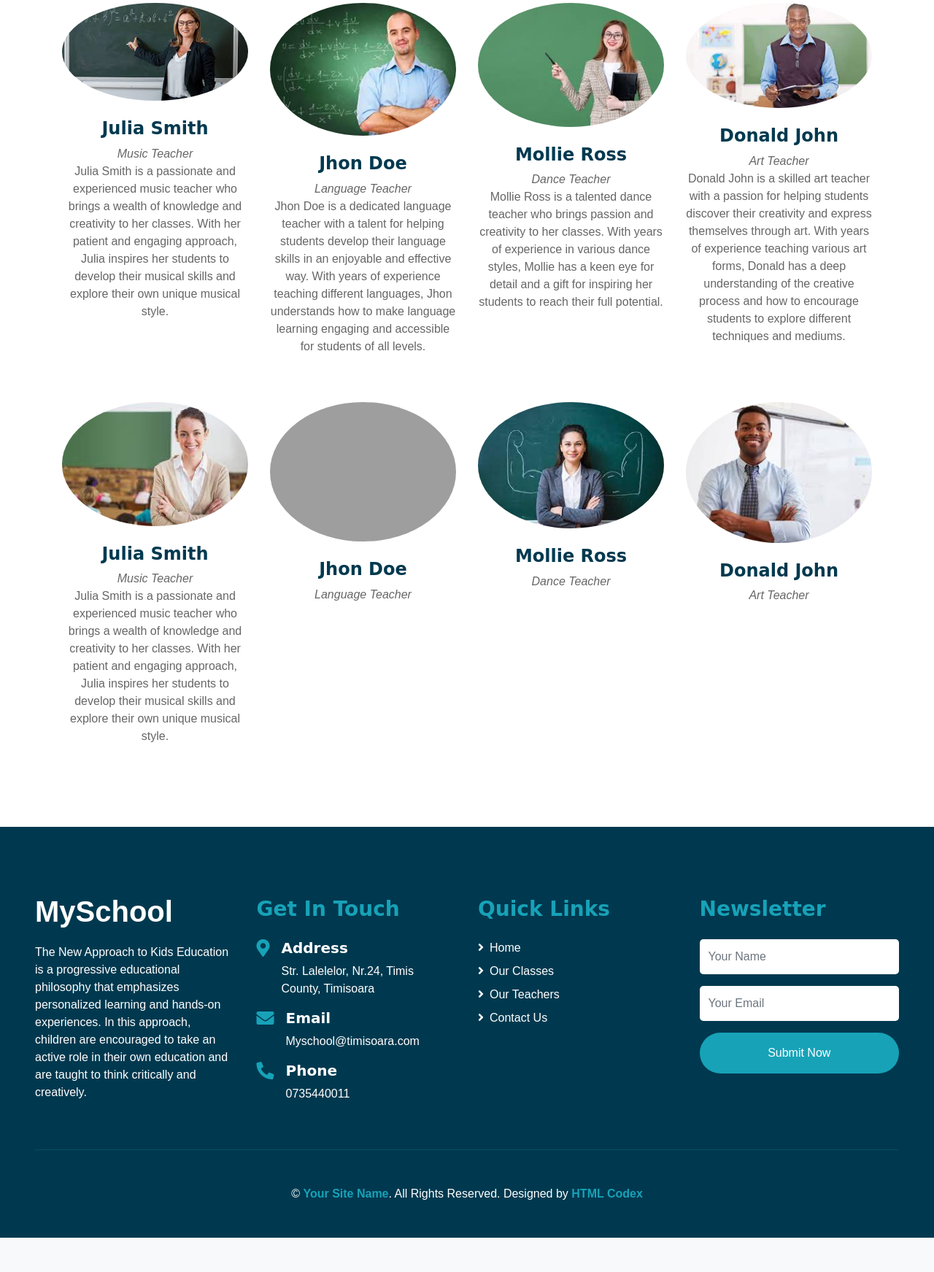
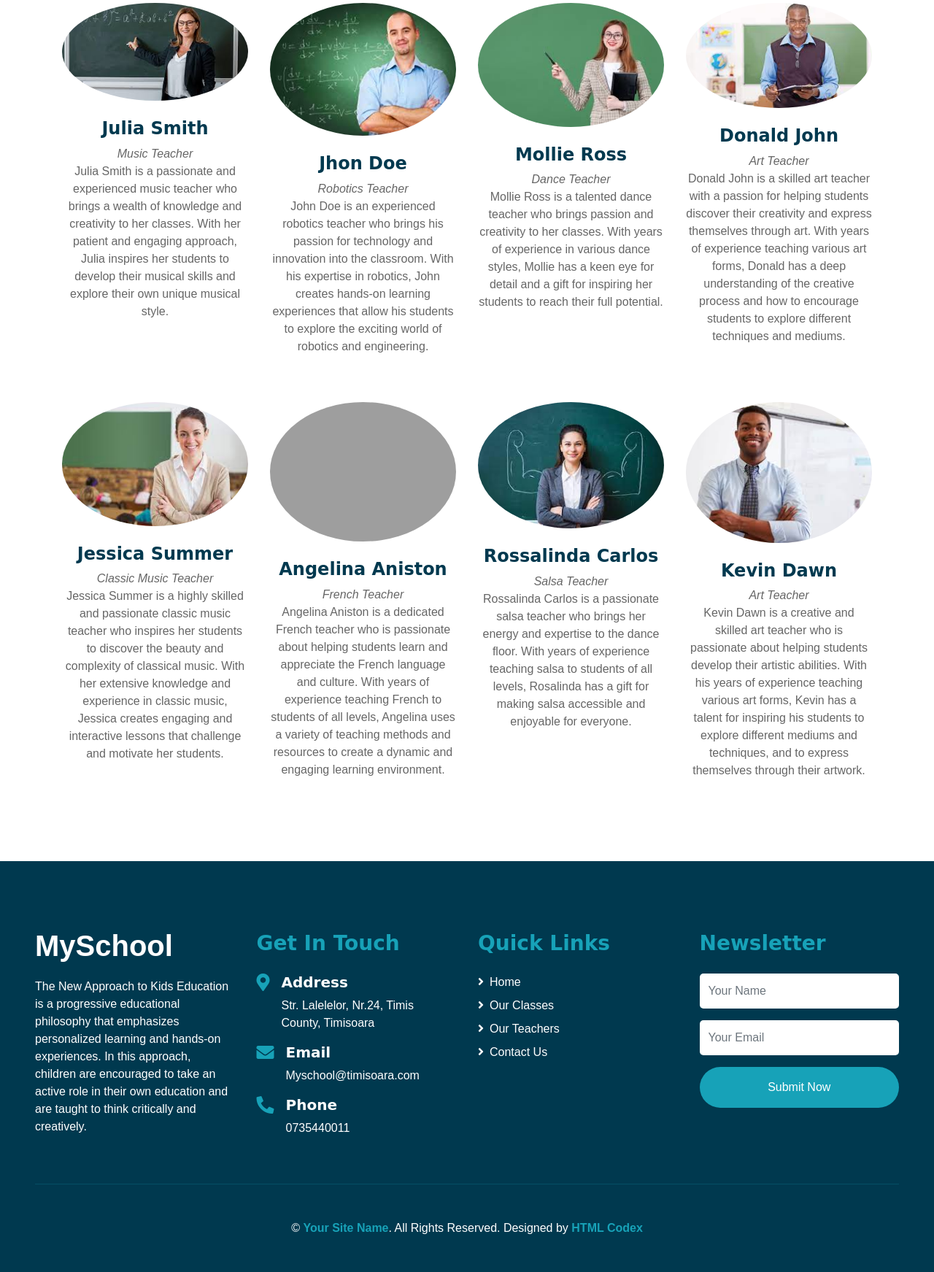
Before and after one commit to DobrinCipi/proiect_prezentare, a Django app: page /team.html in a window 1280 px wide. Shown: the part 697-2440 px from the top of the page at 73% size. Before the commit the page ends 2393 px from the top, so only its background shows below. Run offline with Django 4.2, Linux system fonts and the light colour scheme; some libraries are stand-ins or nearby versions; grey boxes are pictures that could not be loaded.

Commit message:
Editing team html

```diff
--- a/proiect/catalog_digital/templates/team.html
+++ b/proiect/catalog_digital/templates/team.html
@@ -109,8 +109,8 @@
                         </div>
                     </div>
                     <h4>Jhon Doe</h4>
-                    <i>Language Teacher</i>
-                    <p>Jhon Doe is a dedicated language teacher with a talent for helping students develop their language skills in an enjoyable and effective way. With years of experience teaching different languages, Jhon understands how to make language learning engaging and accessible for students of all levels.</p>
+                    <i>Robotics Teacher</i>
+                    <p>John Doe is an experienced robotics teacher who brings his passion for technology and innovation into the classroom. With his expertise in robotics, John creates hands-on learning experiences that allow his students to explore the exciting world of robotics and engineering.</p>
                 </div>
                 <div class="col-md-6 col-lg-3 text-center team mb-5">
                     <div class="position-relative overflow-hidden mb-4" style="border-radius: 100%;">
@@ -159,9 +159,9 @@
                                 href="#"><i class="fab fa-linkedin-in"></i></a>
                         </div>
                     </div>
-                    <h4>Julia Smith</h4>
-                    <i>Music Teacher</i>
-                    <p>Julia Smith is a passionate and experienced music teacher who brings a wealth of knowledge and creativity to her classes. With her patient and engaging approach, Julia inspires her students to develop their musical skills and explore their own unique musical style. </p>
+                    <h4>Jessica Summer</h4>
+                    <i>Classic Music Teacher</i>
+                    <p>Jessica Summer is a highly skilled and passionate classic music teacher who inspires her students to discover the beauty and complexity of classical music. With her extensive knowledge and experience in classic music, Jessica creates engaging and interactive lessons that challenge and motivate her students. </p>
                 </div>
                 <div class="col-md-6 col-lg-3 text-center team mb-5">
                     <div class="position-relative overflow-hidden mb-4" style="border-radius: 100%;">
@@ -176,8 +176,9 @@
                                 href="#"><i class="fab fa-linkedin-in"></i></a>
                         </div>
                     </div>
-                    <h4>Jhon Doe</h4>
-                    <i>Language Teacher</i>
+                    <h4>Angelina Aniston</h4>
+                    <i>French Teacher</i>
+                    <p>Angelina Aniston is a dedicated French teacher who is passionate about helping students learn and appreciate the French language and culture. With years of experience teaching French to students of all levels, Angelina uses a variety of teaching methods and resources to create a dynamic and engaging learning environment. </p>
                 </div>
                 <div class="col-md-6 col-lg-3 text-center team mb-5">
                     <div class="position-relative overflow-hidden mb-4" style="border-radius: 100%;">
@@ -192,8 +193,9 @@
                                 href="#"><i class="fab fa-linkedin-in"></i></a>
                         </div>
                     </div>
-                    <h4>Mollie Ross</h4>
-                    <i>Dance Teacher</i>
+                    <h4>Rossalinda Carlos</h4>
+                    <i>Salsa Teacher</i>
+                    <p>Rossalinda Carlos is a passionate salsa teacher who brings her energy and expertise to the dance floor. With years of experience teaching salsa to students of all levels, Rosalinda has a gift for making salsa accessible and enjoyable for everyone. </p>
                 </div>
                 <div class="col-md-6 col-lg-3 text-center team mb-5">
                     <div class="position-relative overflow-hidden mb-4" style="border-radius: 100%;">
@@ -208,8 +210,9 @@
                                 href="#"><i class="fab fa-linkedin-in"></i></a>
                         </div>
                     </div>
-                    <h4>Donald John</h4>
+                    <h4>Kevin Dawn</h4>
                     <i>Art Teacher</i>
+                    <p>Kevin Dawn is a creative and skilled art teacher who is passionate about helping students develop their artistic abilities. With his years of experience teaching various art forms, Kevin has a talent for inspiring his students to explore different mediums and techniques, and to express themselves through their artwork. <p/>
                 </div>
             </div>
         </div>
```
